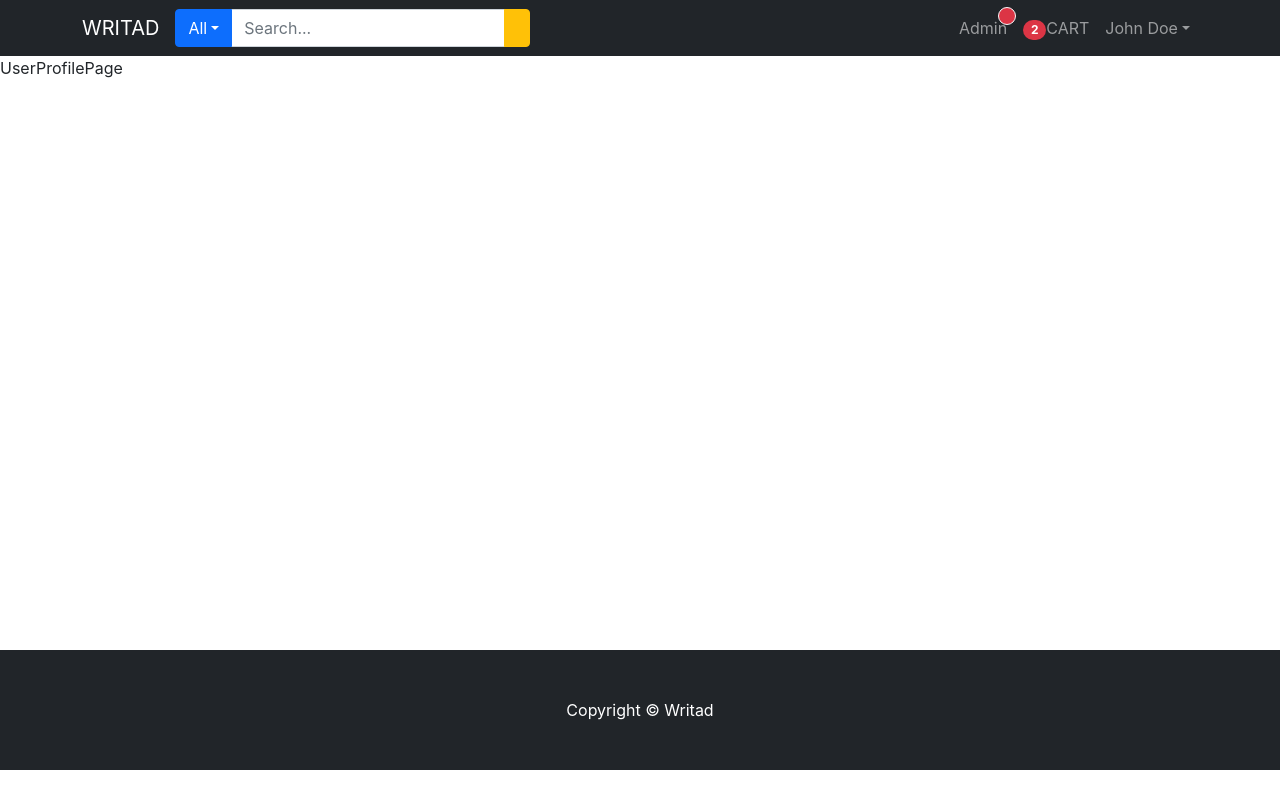
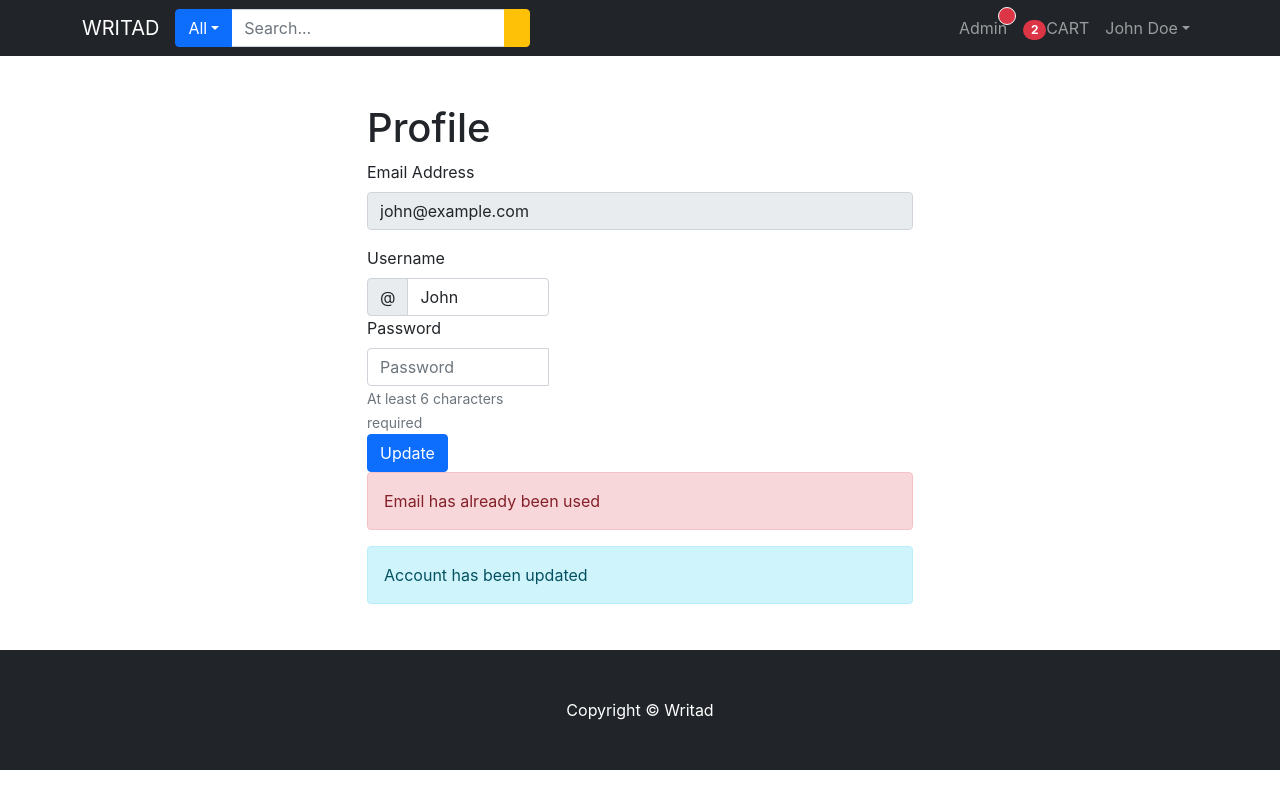
Before and after one commit to Gitroars/WADS_FP, a React (Create React App) app in the folder frontend/: page /user in a window 1280 px wide. Built offline with nearby package versions, Linux system fonts and the light colour scheme; the HTML template or start-up script is replaced by a standard one.

Commit message:
Add User Profile Page (frontend)

```diff
--- a/frontend/src/pages/user/UserProfilePage.js
+++ b/frontend/src/pages/user/UserProfilePage.js
@@ -1,9 +1,99 @@
-import React from 'react'
+import React from "react";
+import {
+  Container,
+  Row,
+  Col,
+  Form,
+  Button,
+  InputGroup,
+  Alert,
+} from "react-bootstrap";
+import { useState } from "react";
+import { Link } from "react-router-dom";
 
 const UserProfilePage = () => {
+  const [validated, setValidated] = useState(false);
+
+  const handleSubmit = (event) => {
+    const form = event.currentTarget;
+    if (form.checkValidity() === false) {
+      event.preventDefault();
+      event.stopPropagation();
+    }
+
+    setValidated(true);
+  };
   return (
-    <div>UserProfilePage</div>
-  )
-}
+    <Container>
+      <Row className='mt-5 justify-content-md-center'>
+        <Col md={6}>
+          <h1>Profile</h1>
+          <Form noValidate validated={validated} onSubmit={handleSubmit}>
+            <Form.Group className='mb-3' controlId='validationEmailAddress'>
+              <Form.Label>Email Address</Form.Label>
+              <Form.Control
+                disabled
+                required
+                type='email'
+                defaultValue='john@example.com'
+              />
+              <Form.Control.Feedback>Looks good!</Form.Control.Feedback>
+              <Form.Control.Feedback type='invalid'>
+                Please enter a valid email address
+              </Form.Control.Feedback>
+            </Form.Group>
 
-export default UserProfilePage
+            <Form.Group as={Col} md='4' controlId='validationCustomUsername'>
+              <Form.Label>Username</Form.Label>
+              <InputGroup hasValidation>
+                <InputGroup.Text id='inputGroupPrepend'>@</InputGroup.Text>
+                <Form.Control
+                  type='text'
+                  placeholder='Username'
+                  aria-describedby='inputGroupPrepend'
+                  required
+                  defaultValue='John'
+                />
+                <Form.Control.Feedback type='invalid'>
+                  Please enter a username
+                </Form.Control.Feedback>
+              </InputGroup>
+            </Form.Group>
+
+            <Form.Group as={Col} md='4' controlId='validationPassword'>
+              <Form.Label>Password</Form.Label>
+              <InputGroup hasValidation>
+                <Form.Control
+                  type='password'
+                  placeholder='Password'
+                  aria-describedby='inputGroupPrepend'
+                  minLength={6}
+                  required
+                />
+                <Form.Control.Feedback>Looks good!</Form.Control.Feedback>
+                <Form.Control.Feedback type='invalid'>
+                  Please enter a valid password
+                </Form.Control.Feedback>
+              </InputGroup>
+              <Form.Text className='text-muted'>
+                At least 6 characters required
+              </Form.Text>
+            </Form.Group>
+
+            <Button variant='primary' type='submit'>
+              Update
+            </Button>
+            <Alert show={true} variant='danger'>
+              Email has already been used
+            </Alert>
+            <Alert show={true} variant='info'>
+              Account has been updated
+            </Alert>
+          </Form>
+        </Col>
+      </Row>
+    </Container>
+  );
+};
+
+export default UserProfilePage;
```
